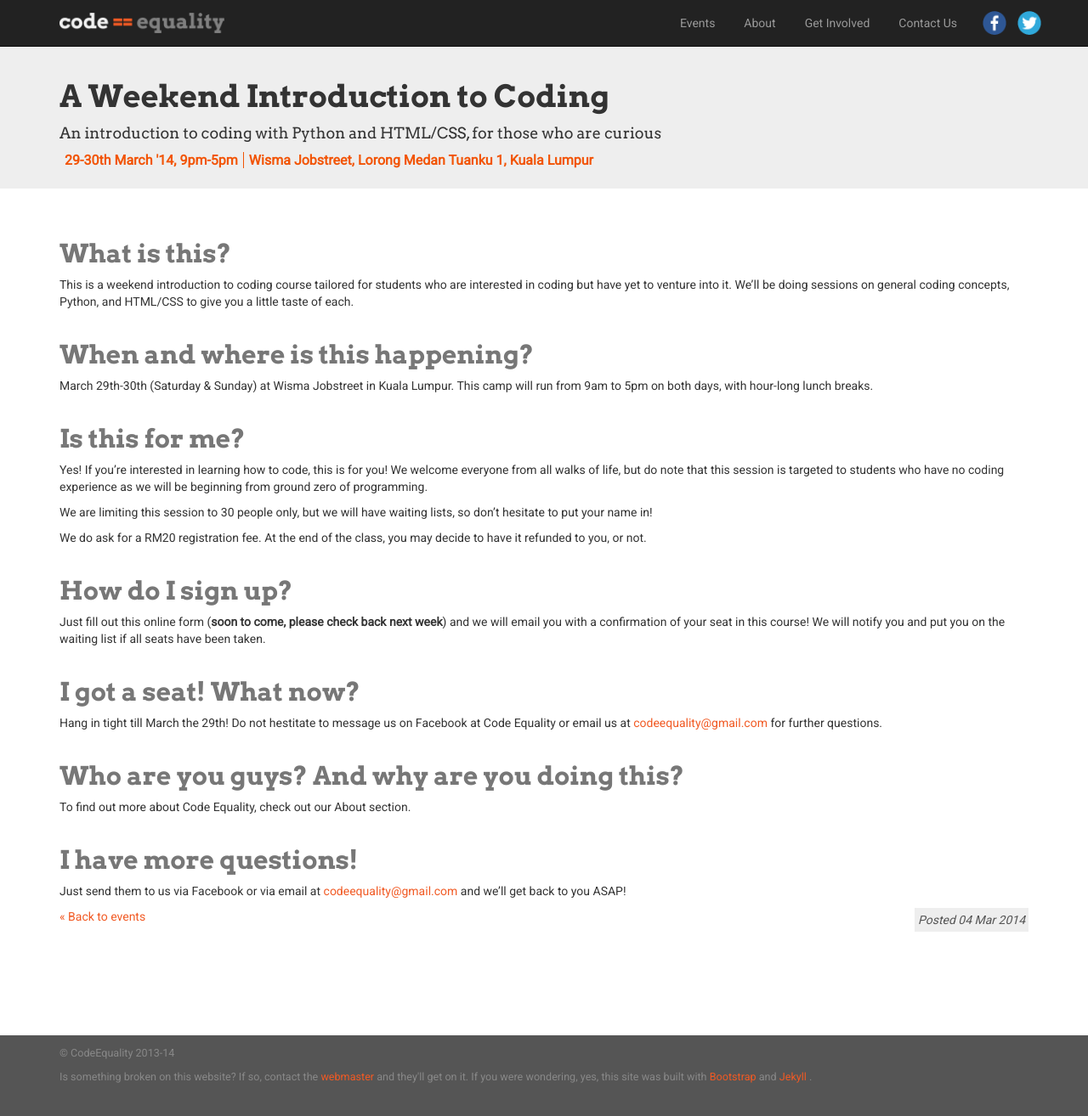
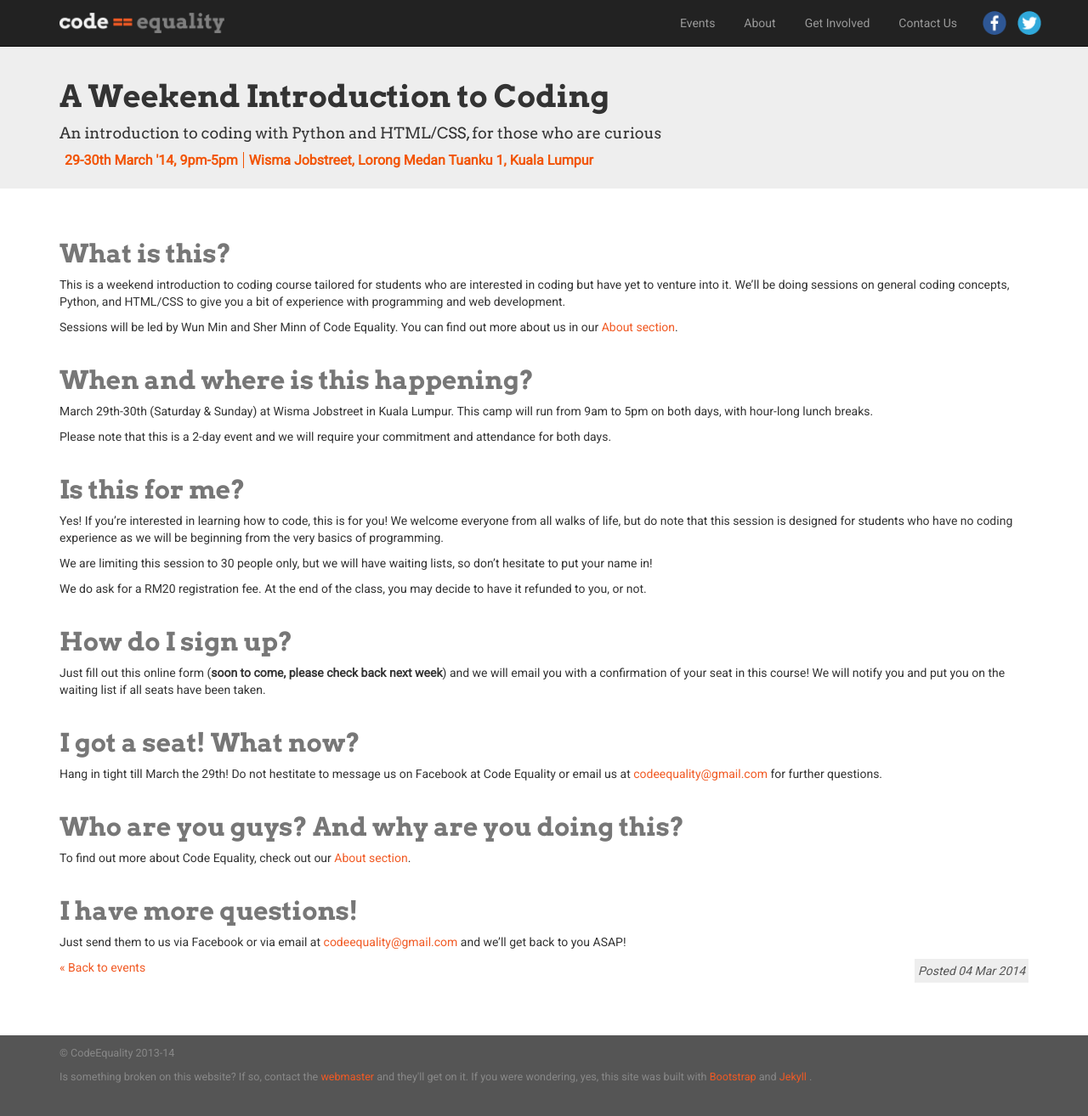
Before and after one commit to CodeEquality/codeequality.github.io, a Jekyll site: the page built from _posts/2014-03-04-introduction-to-coding-weekend-camp.md, in a window 1280 px wide and 1319 px high. Shown: the top 1314 px of the window at 85% size. Built offline with Jekyll 4.4.1, drawn with Linux system fonts in a browser that asks for light colours; nearby versions of some CDN libraries.

Commit message:
Proofread event

```diff
--- a/_posts/2014-03-04-introduction-to-coding-weekend-camp.md
+++ b/_posts/2014-03-04-introduction-to-coding-weekend-camp.md
@@ -8,14 +8,18 @@ eventImage: /img/events/00.png
 excerpt: An introduction to coding with Python and HTML/CSS, for those who are curious
 ---
 ##What is this?
-This is a weekend introduction to coding course tailored for students who are interested in coding but have yet to venture into it. We'll be doing sessions on general coding concepts, Python, and HTML/CSS to give you a little taste of each.
+This is a weekend introduction to coding course tailored for students who are interested in coding but have yet to venture into it. We'll be doing sessions on general coding concepts, Python, and HTML/CSS to give you a bit of experience with programming and web development.
+
+Sessions will be led by Wun Min and Sher Minn of Code Equality. You can find out more about us in our <a href="http://codeequality.org/index.html#about">About section</a>.
 
 ##When and where is this happening?
 March 29th-30th (Saturday & Sunday) at Wisma Jobstreet in Kuala Lumpur. This camp will run from 9am to 5pm on both days, with hour-long lunch breaks.
 
+Please note that this is a 2-day event and we will require your commitment and attendance for both days.
+
 
 ##Is this for me?
-Yes! If you're interested in learning how to code, this is for you! We welcome everyone from all walks of life, but do note that this session is targeted to students who have no coding experience as we will be beginning from ground zero of programming.
+Yes! If you're interested in learning how to code, this is for you! We welcome everyone from all walks of life, but do note that this session is designed for students who have no coding experience as we will be beginning from the very basics of programming.
 
 We are limiting this session to 30 people only, but we will have waiting lists, so don't hesitate to put your name in!
 
@@ -28,7 +32,7 @@ Just fill out this online form (<strong>soon to come, please check back next wee
 Hang in tight till March the 29th! Do not hestitate to message us on Facebook at Code Equality or email us at <a href="mailto:codeequality@gmail.com">codeequality@gmail.com</a> for further questions.
 
 ##Who are you guys? And why are you doing this?
-To find out more about Code Equality, check out our About section.
+To find out more about Code Equality, check out our <a href="http://codeequality.org/index.html#about">About section</a>.
 
 ##I have more questions!
 Just send them to us via Facebook or via email at <a href="mailto:codeequality@gmail.com">codeequality@gmail.com</a> and we'll get back to you ASAP!
```
Also changed, not shown: 1 other file.
